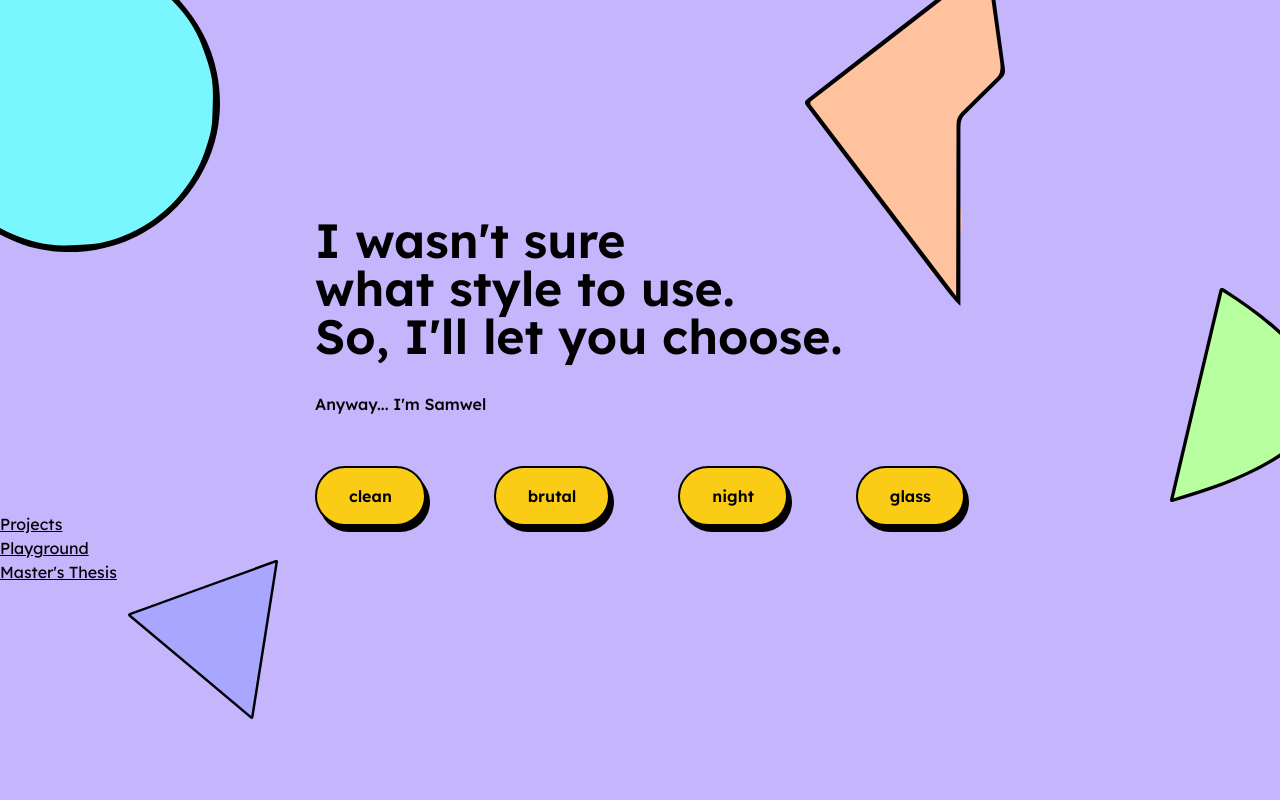
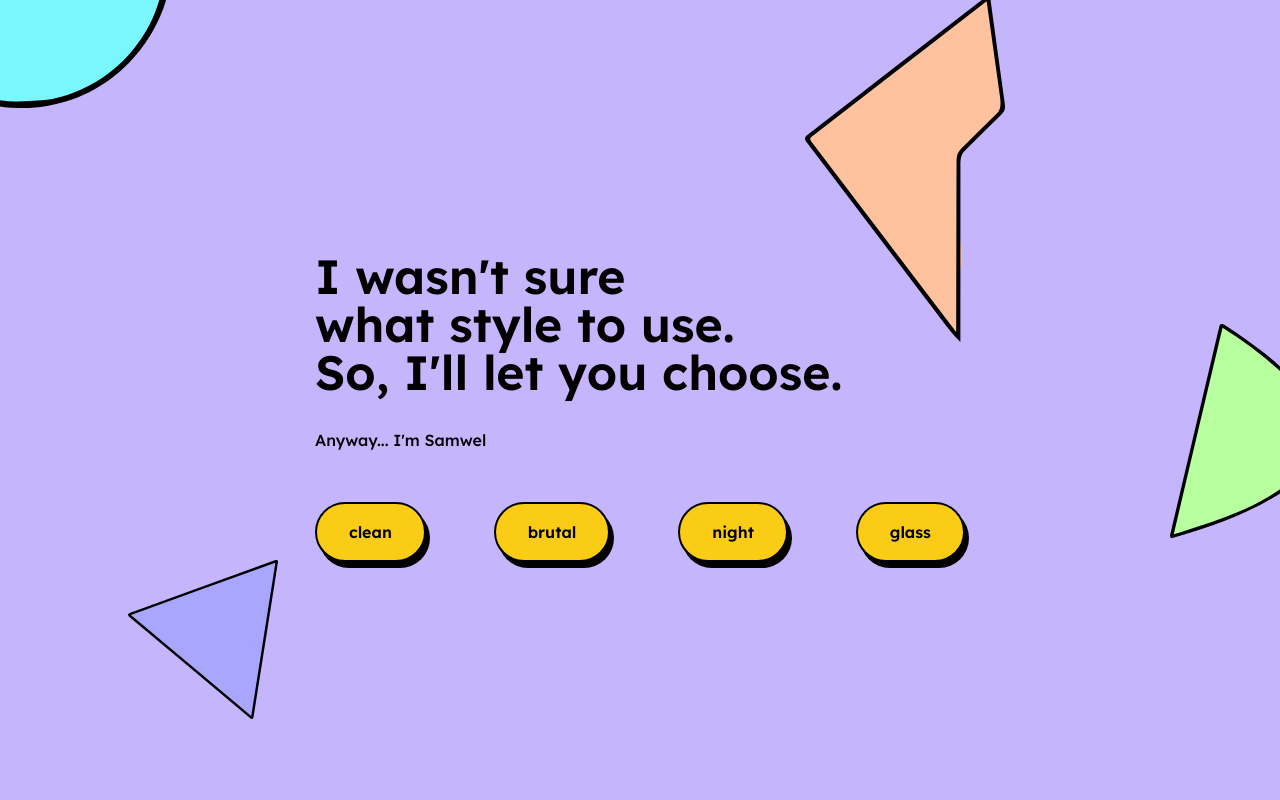
Before and after one commit to SamwelZimmer/portfolioHome, a Next.js app: page / in a window 1280 px wide. Both pictures are taken after a click on the button "brutal". Shown: the top 800 px of the page. Built offline with nearby package versions, Linux system fonts and the light colour scheme; no server answers; the database is empty.

Commit message:
Brutal Asset Animations

```diff
--- a/components/Buttons.tsx
+++ b/components/Buttons.tsx
@@ -16,7 +16,7 @@ const styles: {
     "btn": {
         "clean": "bg-white border rounded-lg shadow-md hover:border-black my-1 py-3",
         "night": "bg-slate-800 border-slate-800 rounded-lg text-white my-1 py-3",
-        "glass": "glass-button text-white/80 border border-black/10 rounded-lg my-1 py-3",
+        "glass": "backdrop-blur-xl bg-black/10 hover:bg-black/20 text-white/80 border border-black/10 rounded-lg my-1 py-3",
         "brutal": `bg-yellow-400 border-black border-2 text-black rounded-full px-8 font-semibold brutal-shadow hover:bg-pink-300 m-0`,
     },
 };
--- a/lib/types.ts
+++ b/lib/types.ts
@@ -1,6 +1,8 @@
 export type StyleType = "clean" | "brutal" | "night" | "glass";
 
 export type ProjectStatusType = "completed" | "abandoned" | "postponed" | "ongoing";
+
+export type Directions = "up" | "down" | "left" | "right";
 
 export interface Project {
     id: string;
--- a/sections/Hero.tsx
+++ b/sections/Hero.tsx
@@ -2,9 +2,11 @@
 import Link from "next/link";
 import Image from "next/image";
 import { useRecoilState } from "recoil";
+import { motion } from "framer-motion";
+import { ReactElement, useRef, RefObject, useState, useEffect } from "react";
 
 import StyleSelector from "../components/StyleSelector";
-import { StyleType } from "../lib/types";
+import { StyleType, Directions } from "../lib/types";
 import { styleTypeAtom } from "../atoms/styleTypeAtom";
 
 type HeroStyleDefinition = {
@@ -43,40 +45,82 @@ export default function Hero() {
 
     const [type, _] = useRecoilState(styleTypeAtom);
 
+    const constraintsRef = useRef<HTMLDivElement | null>(null)
+
     return (
-        <section className={`${styles.section[type]} relative overflow-hidden w-screen h-screen flex flex-col justify-center`}>
+        <motion.div ref={constraintsRef} className={`${styles.section[type]} relative z-0 overflow-hidden w-screen h-screen flex flex-col justify-center`}>
           <div className='relative flex flex-col px-4 gap-8 w-full md:px-0 md:w-[650px] mx-auto text-center md:text-left'>
 
-            <Image className="absolute -top-64 -right-20 md:-right-10" src="/brutal_graphics/brutal-quad-1.svg" alt="brutal circle asset" width={200} height={300} />
-
+            { type === "brutal" && <BackgroundAsset classes="absolute -top-64 z-0 -right-20 md:-right-10" constraintsRef={constraintsRef} direction="left" asset={<Image draggable="false" src="/brutal_graphics/brutal-quad-1.svg" alt="brutal circle asset" width={200} height={300} />} /> }
 
             <h1 className={`${styles.h1[type]} z-10 text-3xl sm:text-5xl font-semibold`}>I wasn{"'"}t sure<br/> what style to use. <br /> So, I{"'"}ll let you choose.</h1>
             <h2 className={`${styles.h2[type]} z-10 font-medium`}>Anyway... I{"'"}m Samwel</h2>
           </div>
 
-          <div className='relative py-12 z-0'>
-            <div className="z-10 absolute w-full ">
+          <div className='relative py-12 z-10'>
+            <div className="z-20 absolute w-full ">
               <StyleSelector />
             </div>
 
-            <Image className="absolute z-0 -top-32 -right-20 md:-right-10" src="/brutal_graphics/brutal-semi-circle.svg" alt="brutal circle asset" width={150} height={300} />
-
+            { type === "brutal" && <BackgroundAsset classes="absolute z-0 -top-32 -right-20 md:-right-10" constraintsRef={constraintsRef} direction="left" asset={<Image draggable="false" src="/brutal_graphics/brutal-semi-circle.svg" alt="brutal circle asset" width={150} height={300} />} /> }
           </div>
 
-          <div>
-            <Link className='underline hover:opacity-50' href={"https://projects.samwelzimmer.com/"}>Projects</Link>
-          </div>
-
-          <div>
-            <Link className='underline hover:opacity-50' href={"/playground"}>Playground</Link>
-          </div>
-
-          <div>
-            <Link className='underline hover:opacity-50' href={"https://masters.samwelzimmer.com/"}>Master{"'"}s Thesis</Link>
-          </div>
-
-          <Image className="absolute -top-12 -left-20" src="/brutal_graphics/brutal-circle.svg" alt="brutal circle asset" width={300} height={300} />
-          <Image className="absolute z-0 top-[70%] left-[10%]" src="/brutal_graphics/brutal-triangle.svg" alt="brutal circle asset" width={150} height={150} />
-        </section>
+          { type === "brutal" && <BackgroundAsset classes="absolute -top-48 -left-32" constraintsRef={constraintsRef} direction="down" asset={<Image draggable="false" src="/brutal_graphics/brutal-circle.svg" alt="brutal circle asset" width={300} height={300} />} /> }
+          { type === "brutal" && <BackgroundAsset classes="absolute z-0 top-[70%] left-[10%]" constraintsRef={constraintsRef} direction="right" asset={<Image draggable="false" src="/brutal_graphics/brutal-triangle.svg" alt="brutal triangle asset" width={150} height={150} />} /> }
+        </motion.div>
     );
 };
+
+interface BackgroundAssetProps {
+  asset: ReactElement;
+  constraintsRef: RefObject<HTMLDivElement>;
+  classes: string;
+  direction: Directions;
+}
+
+const BackgroundAsset = ({ asset, constraintsRef, classes, direction }: BackgroundAssetProps) => {
+
+  const [visible, setVisible] = useState(false);
+
+  const variants = {
+    "right": {
+      enter: { opacity: 1, x: 0 },
+      exit: { opacity: 0, x: "-100%" },
+    },
+    "left": {
+      enter: { opacity: 1, x: 0 },
+      exit: { opacity: 0, x: "100%" },
+    },
+    "down": {
+      enter: { opacity: 1, y: 0 },
+      exit: { opacity: 0, y: "-100%" },
+    },
+    "up": {
+      enter: { opacity: 1, y: 0 },
+      exit: { opacity: 0, y: "100%" },
+    }
+  };
+
+  useEffect(() => {
+    const timer = setTimeout(() => {
+      setVisible(true);
+    }, 1000);
+
+    return () => {
+        clearTimeout(timer);
+    };
+
+  }, []);
+
+  return (
+    <motion.div
+      animate={visible ? "enter" : "exit"}
+      variants={variants[direction]}
+      drag
+      dragConstraints={constraintsRef}
+      className={`${!visible && "hidden"} ${classes}`}
+    >
+      {asset}
+    </motion.div>
+  );
+}
--- a/src/app/page.tsx
+++ b/src/app/page.tsx
@@ -16,6 +16,18 @@ export default function Home() {
           <ContactBar />
         </div>
 
+        <div>
+          <Link className='underline hover:opacity-50' href={"https://projects.samwelzimmer.com/"}>Projects</Link>
+        </div>
+
+        <div>
+          <Link className='underline hover:opacity-50' href={"/playground"}>Playground</Link>
+        </div>
+
+        <div>
+          <Link className='underline hover:opacity-50' href={"https://masters.samwelzimmer.com/"}>Master{"'"}s Thesis</Link>
+        </div>
+
         <div className='flex flex-col gap-4'>
           <hr className='w-1/3 sm:w-40 mx-auto py-8' />
           <span className='font-semibold text-xl px-4'>Recent Activity</span>
```
Also changed, not shown: src/app/playground/styles.css (+0 -14 lines).
